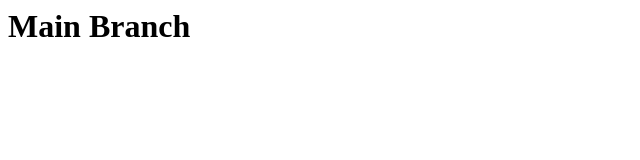
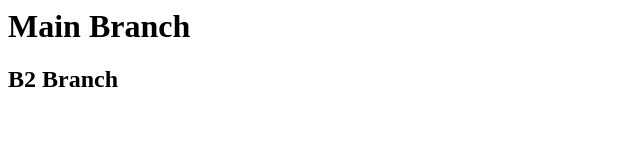
Before and after one commit to jadenisaac2005/EvaluationSCM, a plain HTML site: page index.html in a window 1280 px wide. Shown: the whole page, without its empty margins (0-640 px from the left). Drawn offline with Linux system fonts and the light colour scheme.

Commit message:
edited index.html in b2

```diff
--- a/index.html
+++ b/index.html
@@ -4,5 +4,6 @@
 </head>
 <body>
 <h1>Main Branch</h1>
+<h2>B2 Branch</h2>
 </body>
 </html>
```
